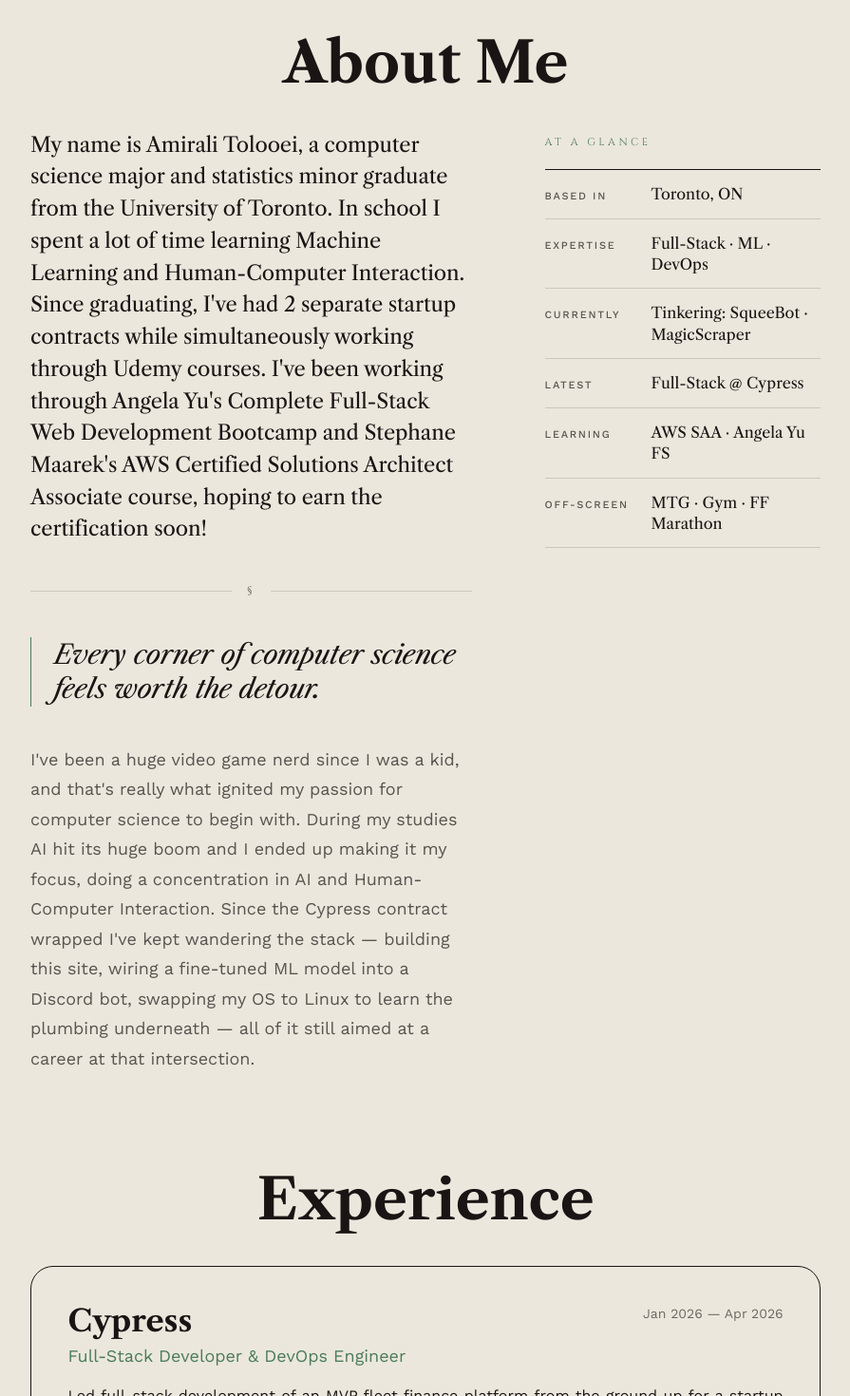
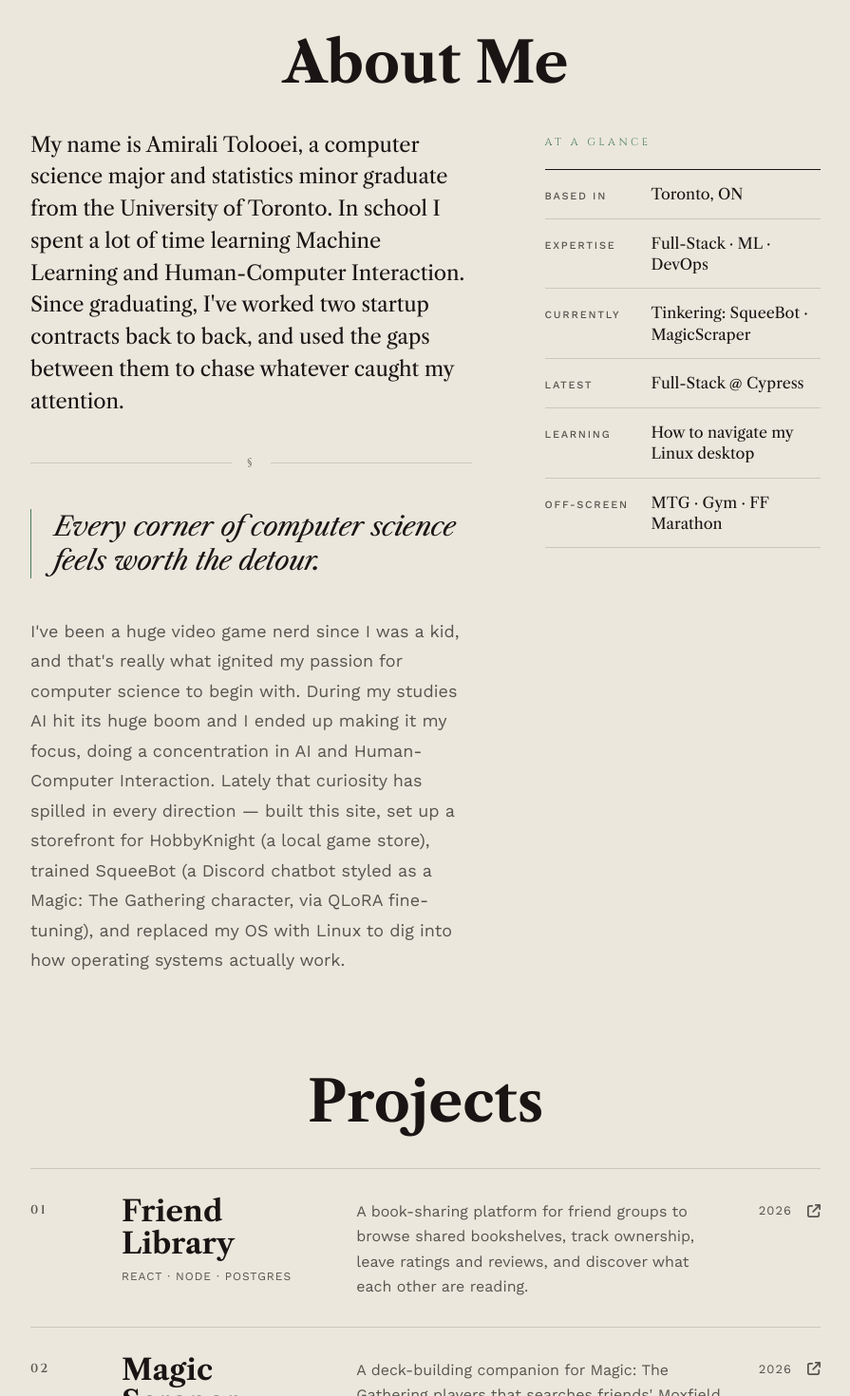
Before and after one commit to AVLTG/avltg.github.io, a Next.js app: page / in a window 1280 px wide. Shown: the part 900-2370 px from the top of the page at 95% size, without its empty margins (192-1087 px from the left). Built offline with nearby package versions, Linux system fonts and the light colour scheme.

Commit message:
Updates to my info and formatting

```diff
--- a/components/About.tsx
+++ b/components/About.tsx
@@ -18,7 +18,7 @@ const DEFAULT_FACTS: Fact[] = [
     { k: "Expertise", v: "Full-Stack · ML · DevOps" },
     { k: "Currently", v: "Tinkering: SqueeBot · MagicScraper" },
     { k: "Latest", v: "Full-Stack @ Cypress" },
-    { k: "Learning", v: "AWS SAA · Angela Yu FS" },
+    { k: "Learning", v: "How to navigate my Linux desktop" },
     { k: "Off-screen", v: "MTG · Gym · FF Marathon" },
 ];
 
--- a/components/Navigation.tsx
+++ b/components/Navigation.tsx
@@ -4,7 +4,7 @@ import { useEffect, useState } from "react";
 import Link from "next/link";
 import { useRouter } from "next/router";
 
-const SECTIONS = ["about", "experience", "projects", "contact"] as const;
+const SECTIONS = ["about", "projects", "experience", "contact"] as const;
 type SectionId = (typeof SECTIONS)[number];
 
 function useActiveSection(ids: readonly string[], enabled: boolean) {
--- a/pages/index.tsx
+++ b/pages/index.tsx
@@ -132,10 +132,10 @@ const EXPERIENCES = [
 ];
 
 const ABOUT_LEDE =
-    "My name is Amirali Tolooei, a computer science major and statistics minor graduate from the University of Toronto. In school I spent a lot of time learning Machine Learning and Human-Computer Interaction. Since graduating, I've had 2 separate startup contracts while simultaneously working through Udemy courses. I've been working through Angela Yu's Complete Full-Stack Web Development Bootcamp and Stephane Maarek's AWS Certified Solutions Architect Associate course, hoping to earn the certification soon!";
+    "My name is Amirali Tolooei, a computer science major and statistics minor graduate from the University of Toronto. In school I spent a lot of time learning Machine Learning and Human-Computer Interaction. Since graduating, I've worked two startup contracts back to back, and used the gaps between them to chase whatever caught my attention.";
 
 const ABOUT_BODY =
-    "I've been a huge video game nerd since I was a kid, and that's really what ignited my passion for computer science to begin with. During my studies AI hit its huge boom and I ended up making it my focus, doing a concentration in AI and Human-Computer Interaction. Since the Cypress contract wrapped I've kept wandering the stack — building this site, wiring a fine-tuned ML model into a Discord bot, swapping my OS to Linux to learn the plumbing underneath — all of it still aimed at a career at that intersection.";
+    "I've been a huge video game nerd since I was a kid, and that's really what ignited my passion for computer science to begin with. During my studies AI hit its huge boom and I ended up making it my focus, doing a concentration in AI and Human-Computer Interaction. Lately that curiosity has spilled in every direction — built this site, set up a storefront for HobbyKnight (a local game store), trained SqueeBot (a Discord chatbot styled as a Magic: The Gathering character, via QLoRA fine-tuning), and replaced my OS with Linux to dig into how operating systems actually work.";
 
 function Section({
     id,
@@ -181,6 +181,10 @@ export default function Website() {
                 <About lede={ABOUT_LEDE} body={ABOUT_BODY} />
             </Section>
 
+            <Section id="projects" title="Projects">
+                <Projects projects={PROJECTS} />
+            </Section>
+
             <Section id="experience" title="Experience">
                 <div
                     style={{
@@ -195,10 +199,6 @@ export default function Website() {
                 </div>
             </Section>
 
-            <Section id="projects" title="Projects">
-                <Projects projects={PROJECTS} />
-            </Section>
-
             <Section id="contact" title="Contact">
                 <Contact />
             </Section>
```
